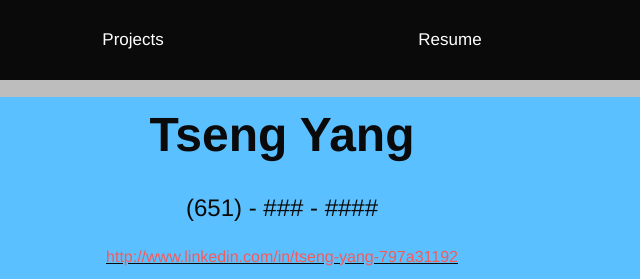
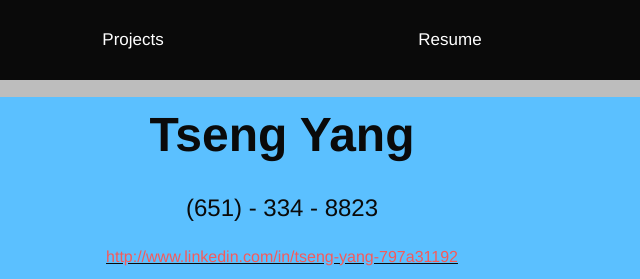
Before and after one commit to Tyang05/Tyang05.github.io, a plain HTML site: page resume.html in a window 1280 px wide. Shown: the top 279 px of the page, 358-998 px from the left. Drawn offline with nearby package versions, Linux system fonts and the light colour scheme.

Commit message:
Update resume.html

```diff
--- a/resume.html
+++ b/resume.html
@@ -36,7 +36,7 @@
                     Tseng Yang
                 </p>
                 <p class="bionumber">
-                    (651) - ### - ####
+                    (651) - 334 - 8823
                 </p>
                 <p class="linkedin">
                     <a class="stthomas" href="http://www.linkedin.com/in/tseng-yang-797a31192" target="_blank">http://www.linkedin.com/in/tseng-yang-797a31192</a>
```
